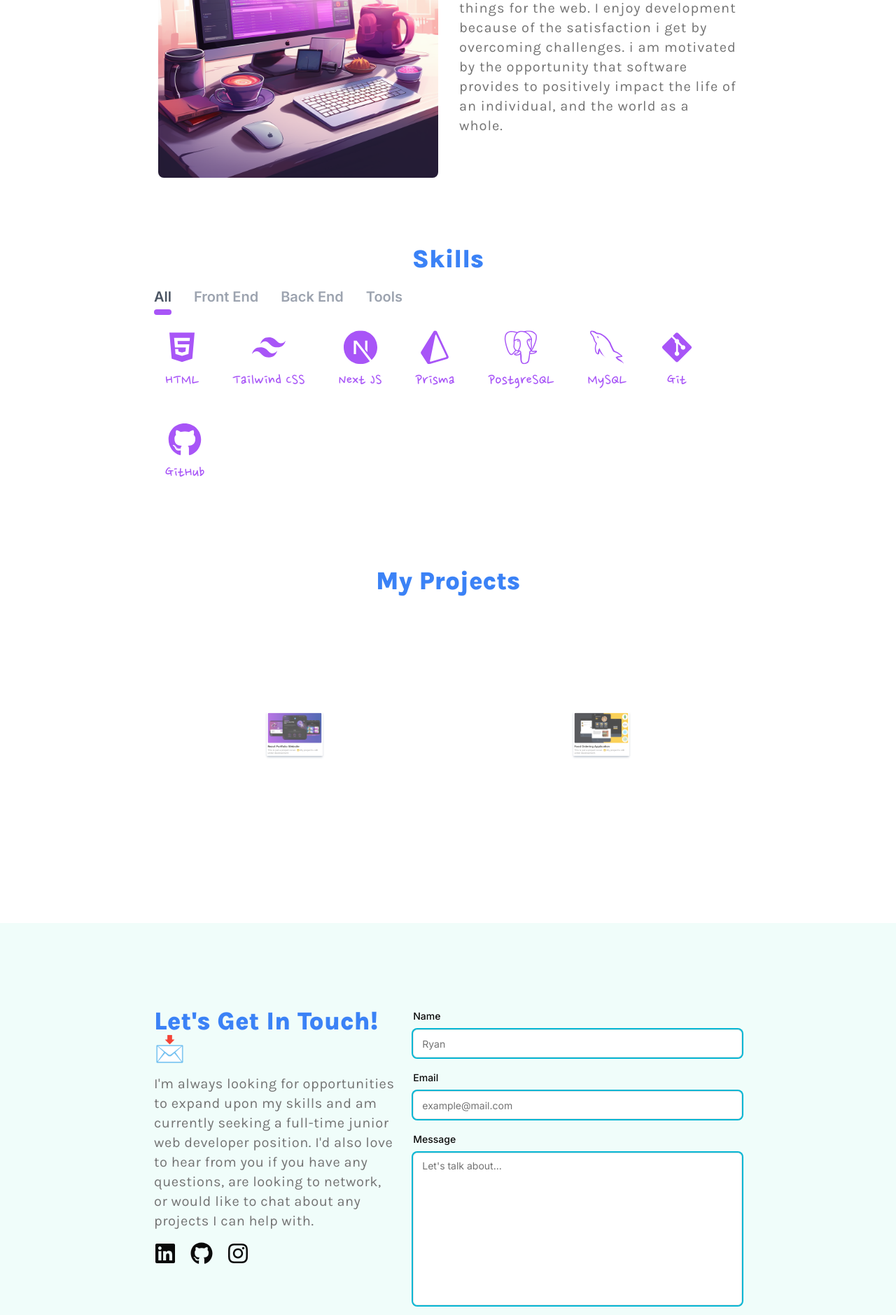
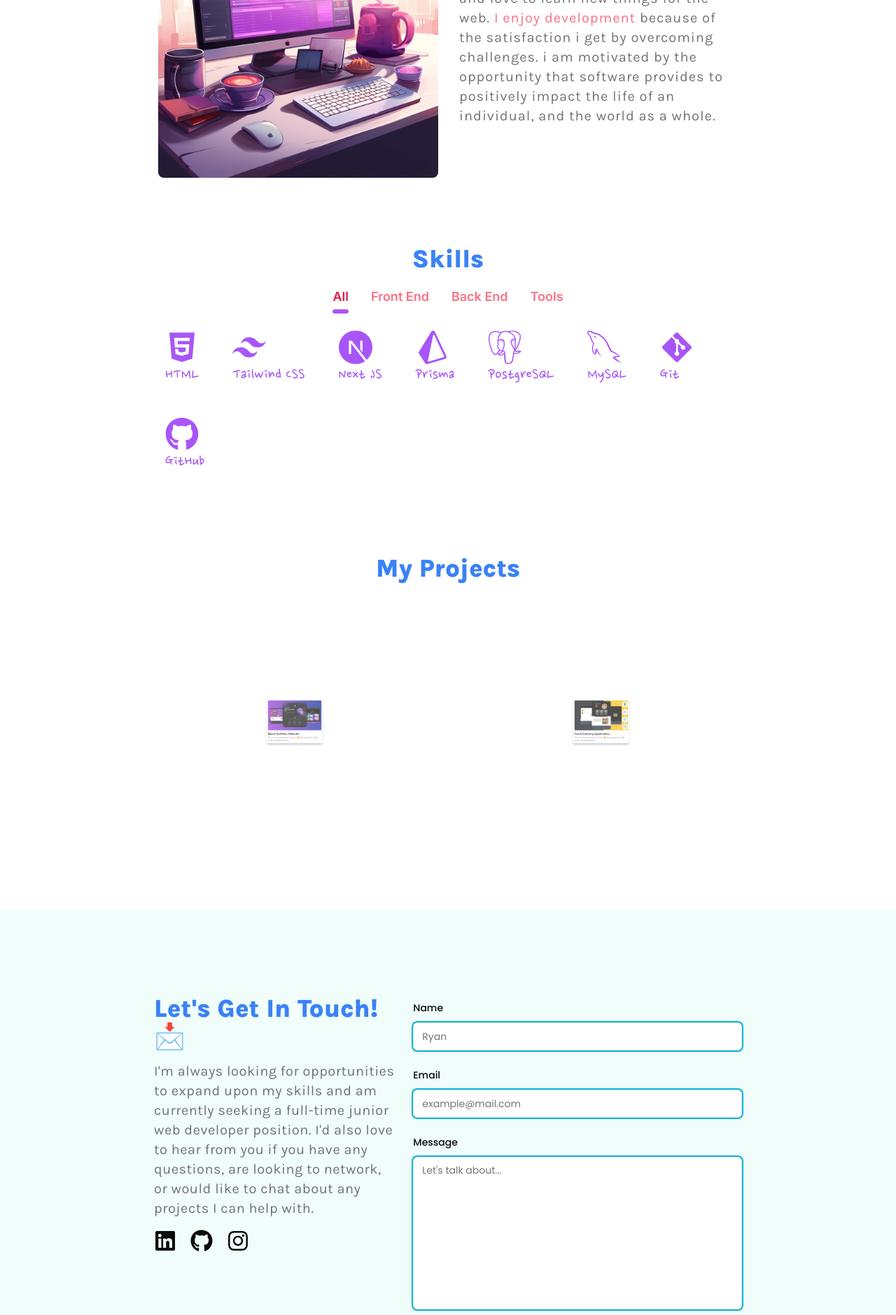
Before and after one commit to Ryan-Fx/ryan-portfolio-nextjs, a Next.js app: page / in a window 1280 px wide. Shown: the part 880-2759 px from the top of the page at 70% size. Built offline with nearby package versions, Linux system fonts and the light colour scheme.

Commit message:
update contact section

```diff
--- a/src/components/About.tsx
+++ b/src/components/About.tsx
@@ -3,12 +3,17 @@
 import Image from "next/image";
 import { useRef, useState, useTransition } from "react";
 import { useScroll, motion, useTransform } from "framer-motion";
-import { Karla } from "next/font/google";
+import { Karla, Nanum_Pen_Script } from "next/font/google";
 import { cn } from "@/lib/utils";
 
 const karla = Karla({
   subsets: ["latin"],
   weight: ["400", "600"],
+});
+
+const nanum = Nanum_Pen_Script({
+  subsets: ["latin"],
+  weight: ["400"],
 });
 
 // const TAB_DATA = [
@@ -104,12 +109,16 @@ export default function About() {
                 karla.className
               )}
             >
-              I am a Web Developer(Junior Developer for now) and longlife
-              learner. I am passionate and love to learn new things for the web.
-              I enjoy development because of the satisfaction i get by
-              overcoming challenges. i am motivated by the opportunity that
-              software provides to positively impact the life of an individual,
-              and the world as a whole.
+              I'm a developer{" "}
+              <span className={cn("text-rose-400 text-xl", nanum.className)}>
+                (Junior developer for now)
+              </span>{" "}
+              and longlife learner.😁 I am passionate and love to learn new
+              things for the web.{" "}
+              <span className="text-rose-400">I enjoy development</span> because
+              of the satisfaction i get by overcoming challenges. i am motivated
+              by the opportunity that software provides to positively impact the
+              life of an individual, and the world as a whole.
             </p>
           </div>
         </div>
--- a/src/components/Contact.tsx
+++ b/src/components/Contact.tsx
@@ -29,6 +29,7 @@ import { Textarea } from "./ui/textarea";
 import { Loader2 } from "lucide-react";
 import { Karla, Poppins } from "next/font/google";
 import { cn } from "@/lib/utils";
+import { motion } from "framer-motion";
 
 const karla = Karla({
   subsets: ["latin"],
@@ -78,9 +79,10 @@ export default function Contact() {
 
   return (
     <section
-      className="grid md:grid-cols-7 md:gap-2 xl:gap-6 mt-10 md:mt-28 scroll-mt-12 space-y-4 md:space-y-0 bg-teal-50 dark:bg-primary-foreground px-8 lg:px-14 xl:px-[220px] py-[120px]"
+      className="mt-10 md:mt-28 scroll-mt-12  md:space-y-0 bg-teal-50 dark:bg-primary-foreground px-8 lg:px-14 xl:px-[220px] py-[120px]"
       id="contact"
     >
+      <motion.div className="grid lg:grid-cols-7 md:gap-2 xl:gap-6 space-y-4 lg:space-y-0">
         <div className="space-y-4 col-span-3">
           <h5
             className={cn(
@@ -97,8 +99,8 @@ export default function Contact() {
             )}
           >
             I'm always looking for opportunities to expand upon my skills and am
-          currently seeking a full-time junior web developer position. I'd also
-          love to hear from you if you have any questions, are looking to
+            currently seeking a full-time junior web developer position. I'd
+            also love to hear from you if you have any questions, are looking to
             network, or would like to chat about any projects I can help with.
           </p>
           <div className="flex space-x-2 md:space-x-5 justify-end md:justify-start">
@@ -117,10 +119,13 @@ export default function Contact() {
           </div>
         </div>
 
-      <div className="col-span-4">
+        <div className={cn("col-span-4", poppins.className)}>
           {" "}
           <Form {...form}>
-          <form onSubmit={form.handleSubmit(onSubmit)} className="space-y-4">
+            <form
+              onSubmit={form.handleSubmit(onSubmit)}
+              className="space-y-4 lg:text-2xl"
+            >
               <FormField
                 control={form.control}
                 name="name"
@@ -188,6 +193,7 @@ export default function Contact() {
             </form>
           </Form>
         </div>
+      </motion.div>
     </section>
   );
 }
--- a/src/components/Skills.tsx
+++ b/src/components/Skills.tsx
@@ -98,7 +98,7 @@ export default function Skills() {
       >
         Skills
       </h2>
-      <div className="space-x-8 flex justify-start mb:pt-8 pt-5">
+      <div className="space-x-8 flex justify-center px-4 mb:pt-8 pt-5">
         <SkillButton
           onClick={handleTagChange}
           name="All"
@@ -125,7 +125,7 @@ export default function Skills() {
           <div
             key={skill.id}
             className={cn(
-              "gap-2 px-4 flex flex-col items-center text-2xl hover:scale-110 text-purple-500 dark:text-primary hover:text-rose-500 dark:hover:text-purple-500 mt-5 transition animate-bounce",
+              "text-2xl px-4 hover:scale-110 text-purple-500 dark:text-primary hover:text-rose-500 dark:hover:text-purple-500 mt-5 transition animate-bounce",
               nanum.className
             )}
           >
--- a/src/components/skill-button.tsx
+++ b/src/components/skill-button.tsx
@@ -13,18 +13,18 @@ interface Props {
 }
 
 const SkillButton = ({ name, onClick, isSelected }: Props) => {
-  const buttonStyles = isSelected ? "text-gray-600" : "text-gray-400";
+  const buttonStyles = isSelected ? "text-rose-600" : "text-rose-400";
 
   return (
     <button
-      className={`${buttonStyles} text-base md:text-lg font-semibold lg:text-xl cursor-pointer hover:text-gray-600 transition duration-300`}
+      className={`${buttonStyles} text-base md:text-lg text-rose-400 font-semibold cursor-pointer hover:text-rose-600 transition duration-300`}
       onClick={() => onClick(name)}
     >
       {name}
       <motion.div
         animate={isSelected ? "active" : "default"}
         variants={variants}
-        className="h-1 lg:h-2 bg-purple-500 mt-1 rounded-full"
+        className="h-1 lg:h-[6px] bg-purple-500 mt-1 rounded-full"
       ></motion.div>
     </button>
   );
```
Lines whose indentation alone changed are shown as unchanged.
